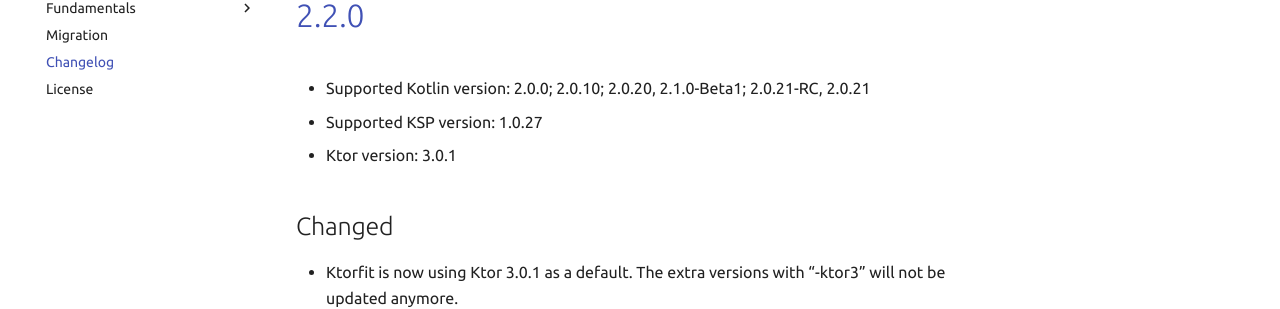
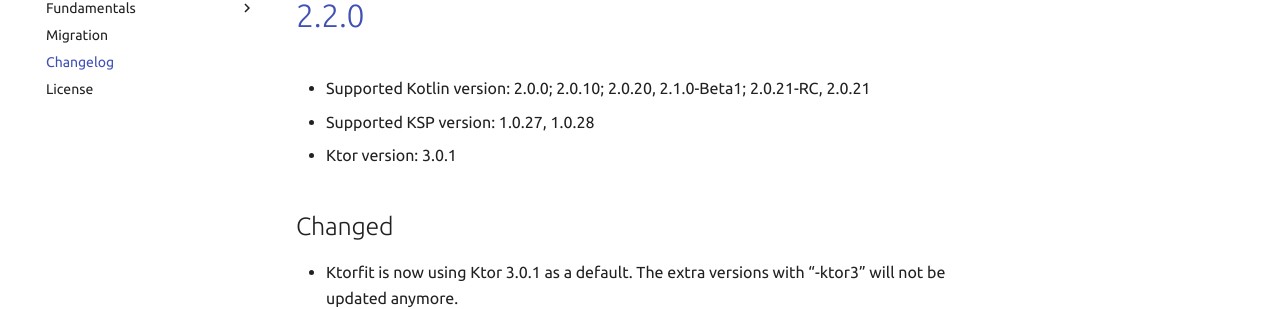
Before and after one commit to Foso/Ktorfit, an MkDocs documentation site: the page built from docs/CHANGELOG.md, in a window 1280 px wide and 900 px high. Shown: the part 345-654 px from the top of the window. Built offline with MkDocs 1.6.1 and Material for MkDocs 9.7.7, drawn with Linux system fonts in a browser that asks for light colours; comment, search, counter and statistics services are not loaded.

Commit message:
Update to KSP 1.0.28

```diff
--- a/docs/CHANGELOG.md
+++ b/docs/CHANGELOG.md
@@ -9,7 +9,7 @@
 
 # [2.2.0]()
 * Supported Kotlin version: 2.0.0; 2.0.10; 2.0.20, 2.1.0-Beta1; 2.0.21-RC, 2.0.21
-* Supported KSP version: 1.0.27
+* Supported KSP version: 1.0.27, 1.0.28
 * Ktor version: 3.0.1
 
 ## Changed
```
Also changed, not shown: 1 other file.
